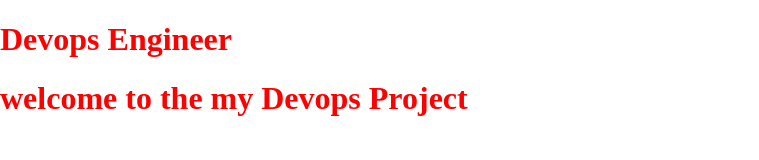
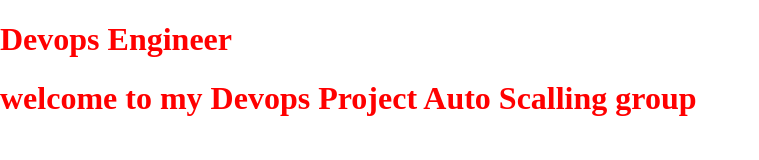
Before and after one commit to gourav5/dancinggaurav, a plain HTML site: page index.html in a window 1280 px wide. Shown: the whole page, without its empty margins (0-759 px from the left). Drawn offline with Linux system fonts and the light colour scheme.

Commit message:
Update index.html
change one line

```diff
--- a/index.html
+++ b/index.html
@@ -6,6 +6,6 @@
 </head>
 <body>
     <h1>Devops Engineer </h1>
-    <h1>welcome to the my Devops Project</h1>
+    <h1>welcome to my Devops Project Auto Scalling group</h1>
 </body>
 </html>
```
